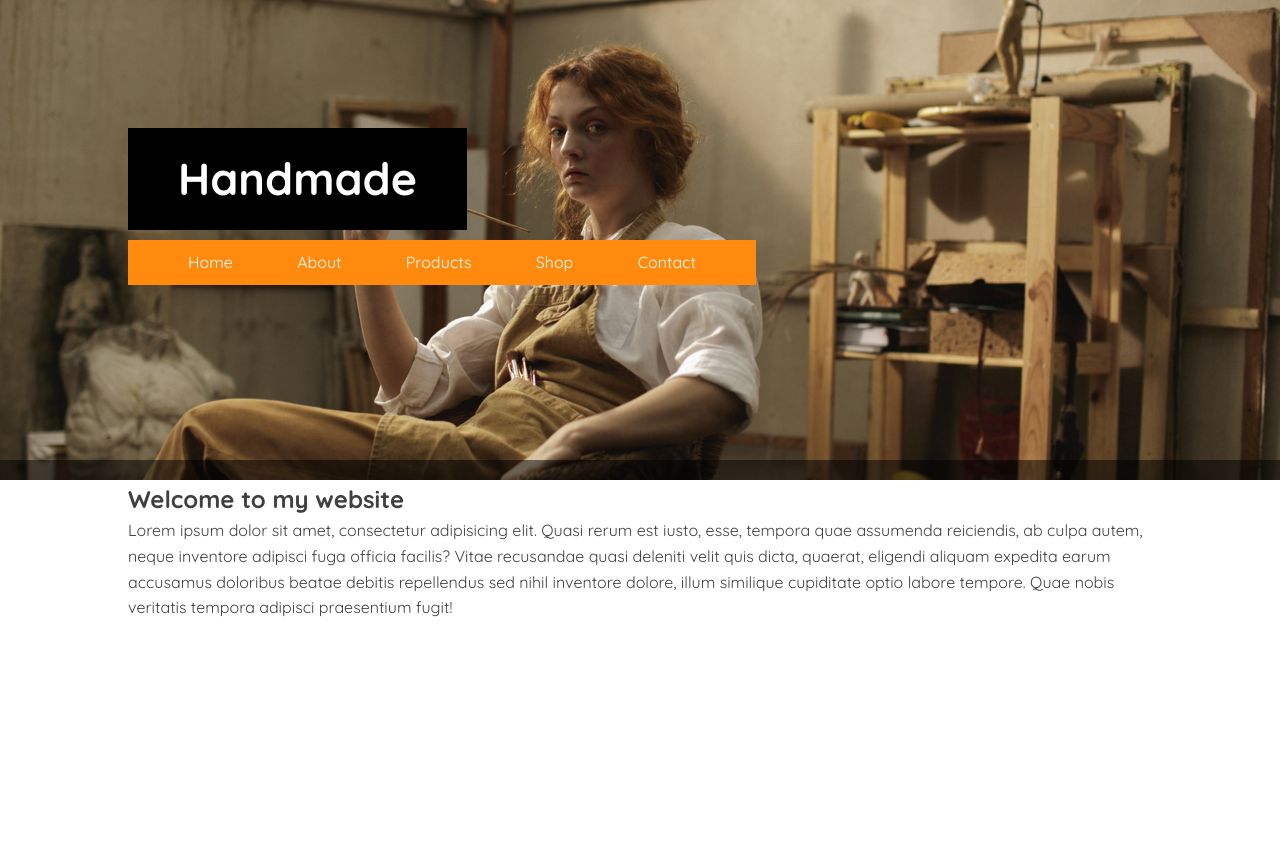
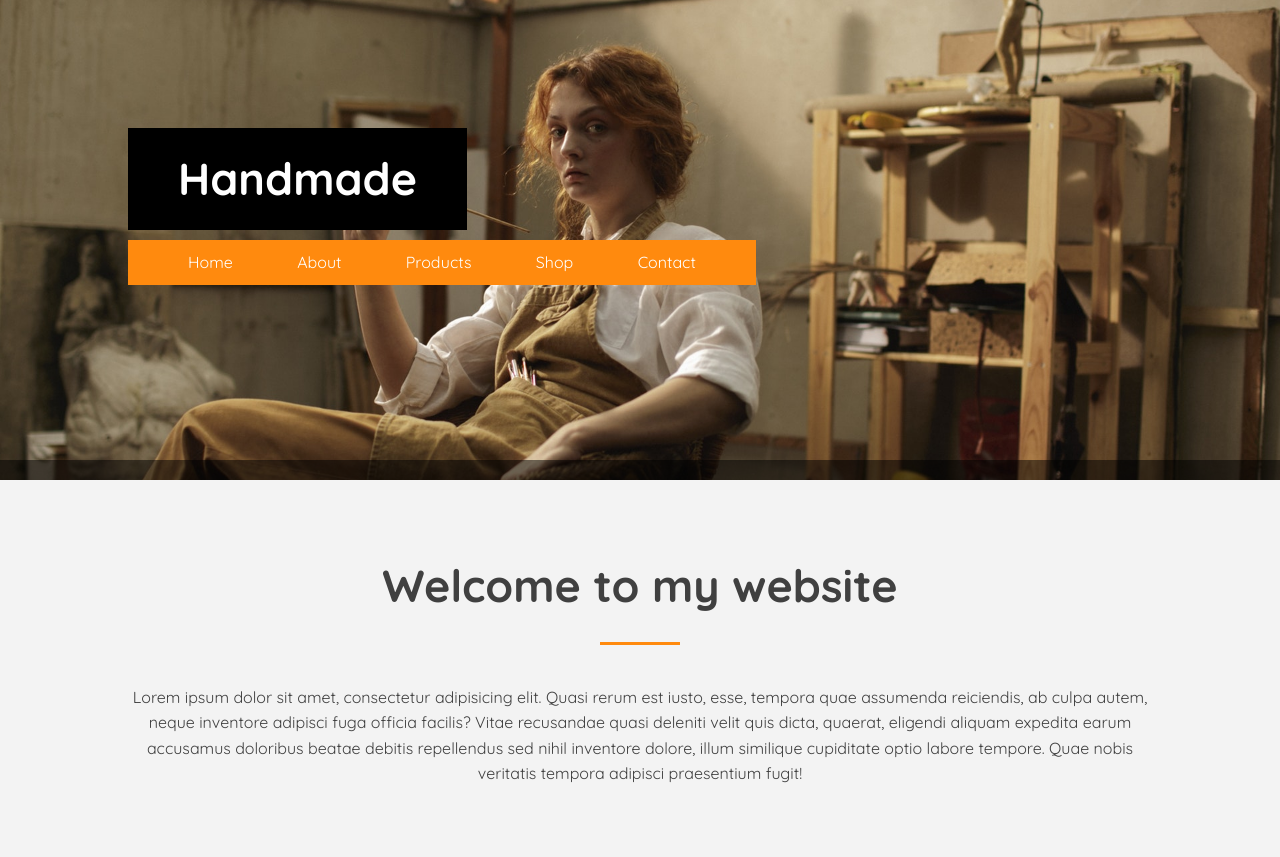
Before and after one commit to IvoAVR/30-dana-kodiranja-II, a PHP site: page / in a window 1280 px wide. Before the commit the page ends 617 px from the top, so only its background shows below. Run offline with PHP 8.4, Linux system fonts and the light colour scheme; some libraries are stand-ins or nearby versions.

Commit message:
äbout css

```diff
--- a/2-handmade/style.css
+++ b/2-handmade/style.css
@@ -29,6 +29,18 @@ a {
     content: "";
     clear: both;
     display: block;
+}
+h2 {
+    font-size: 2rem;
+    text-align: center;
+}
+h2::after {
+    display: block;
+    content: "";
+    width: 80px;
+    background: var(--orange);
+    height: 3px;
+    margin: 20px auto;
 }
 /***************
 header
@@ -67,6 +79,15 @@ header nav ul li a {
 /***************
 about
 ***************/
+.about {
+    padding: var(--padding);
+    background: var(--lightgray);
+    text-align: center;
+}
+.about h2 {
+    font-size: 2.8rem;
+    padding-bottom: 20px;
+}
 
 /***************
 services
```
